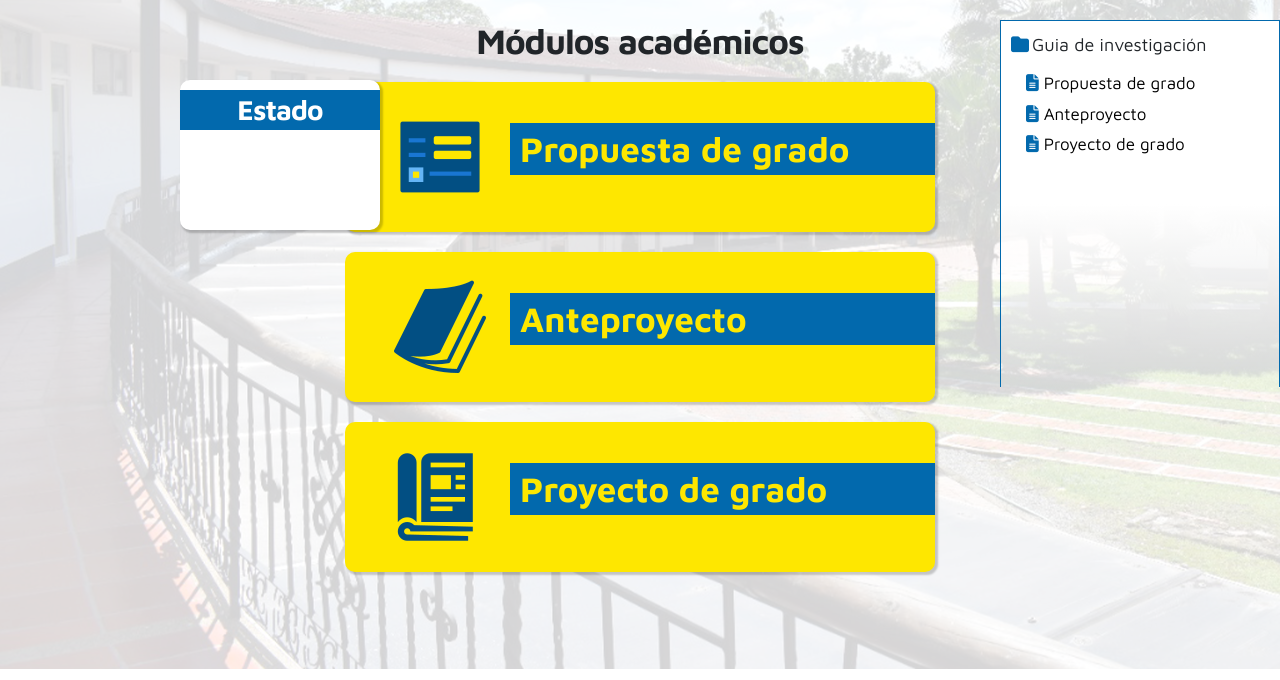
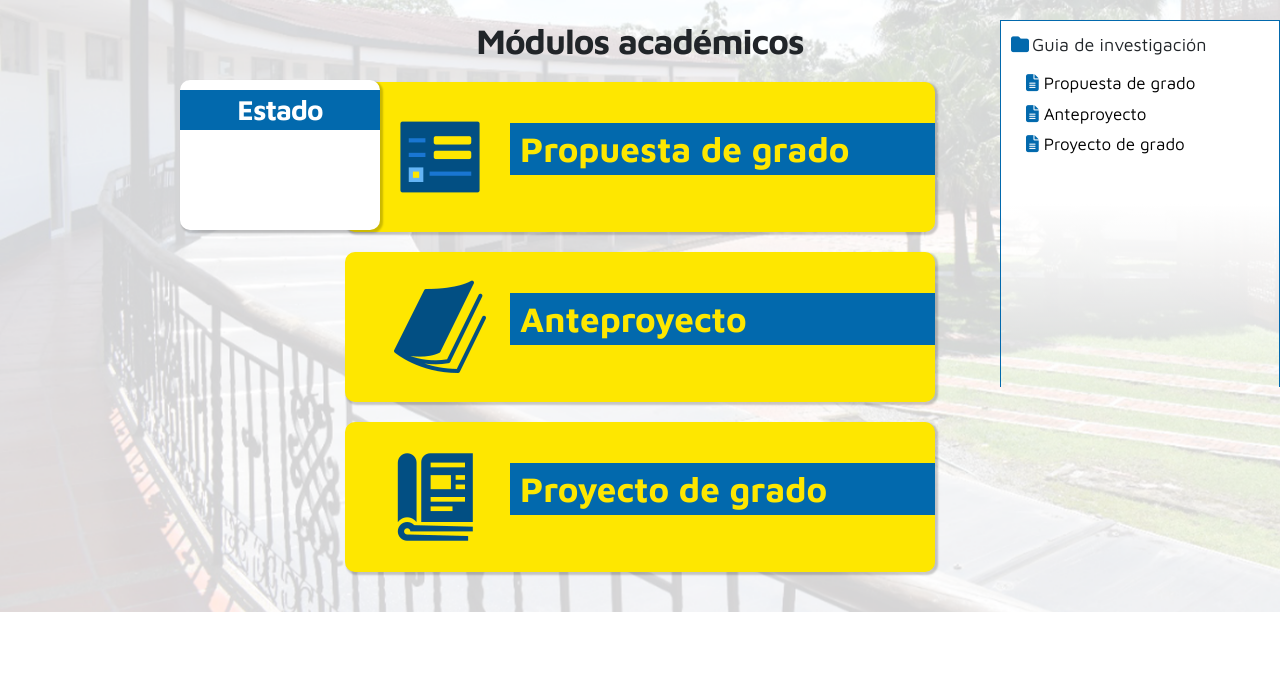
Before and after one commit to mercadosergio/Evaluer, a PHP site: page /pages/main-estudiante.php in a window 1280 px wide. Shown: the part 120-800 px from the top of the page. Run offline with PHP 8.4, Linux system fonts and the light colour scheme; the visitor is signed in with stand-in values (Sample User, id 1); data that the repository does not hold is empty; some libraries are stand-ins or nearby versions.

Commit message:
Student background settings

```diff
--- a/css/estudiante-styles.css
+++ b/css/estudiante-styles.css
@@ -1,9 +1,9 @@
 @import url("https://fonts.googleapis.com/css?family=Maven+Pro:400,700");
 body {
     font-family: "Maven Pro", sans-serif;
-    /* background: url("../img/background-o.png"); */
     background: url("../img/fondo-modulo1.png");
     background-repeat: no-repeat;
+    background-size: cover;
 }
 
 :root {
```
Also changed, not shown: index.php (line endings or trailing spaces), pages/main-estudiante.php (line endings or trailing spaces).
